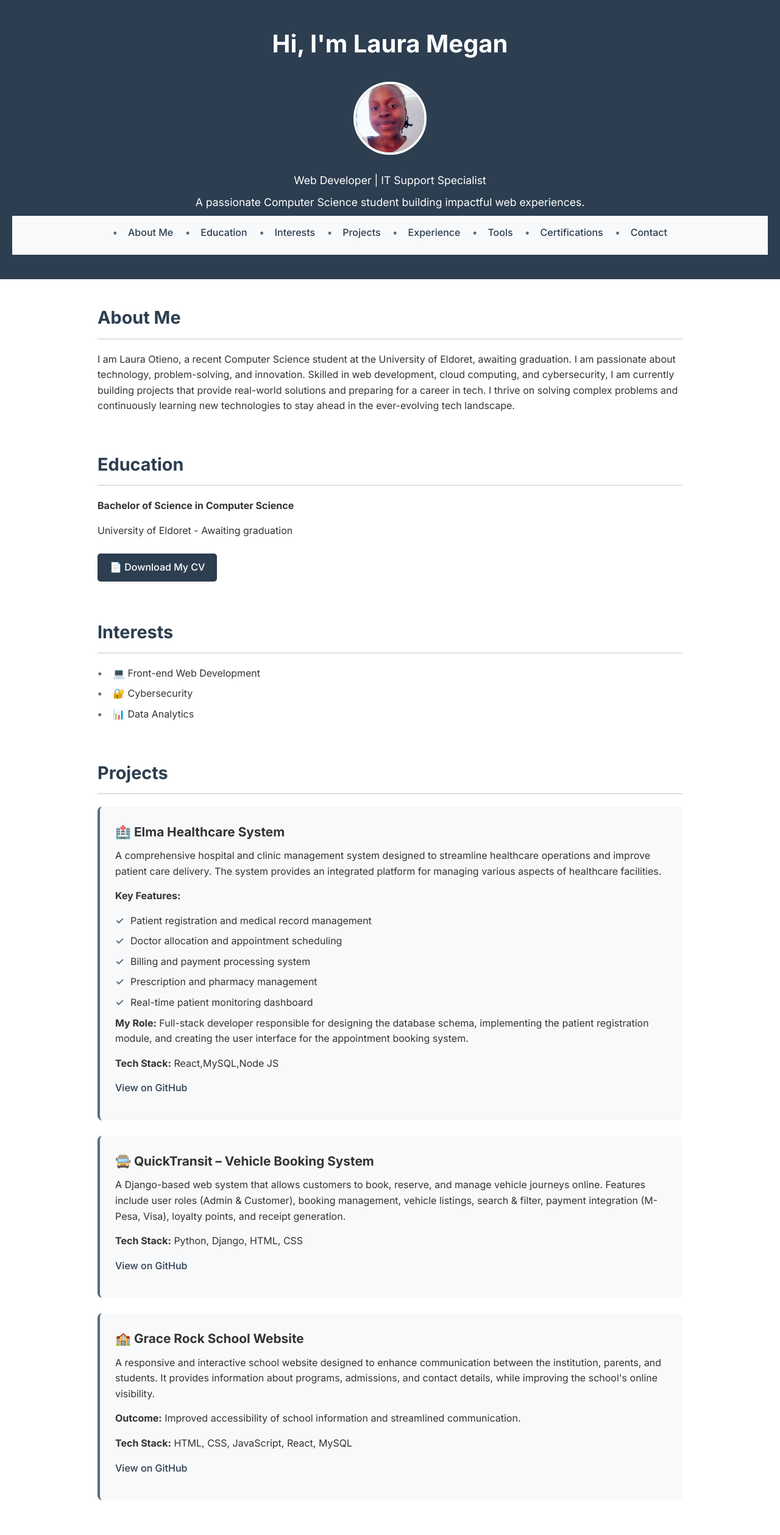
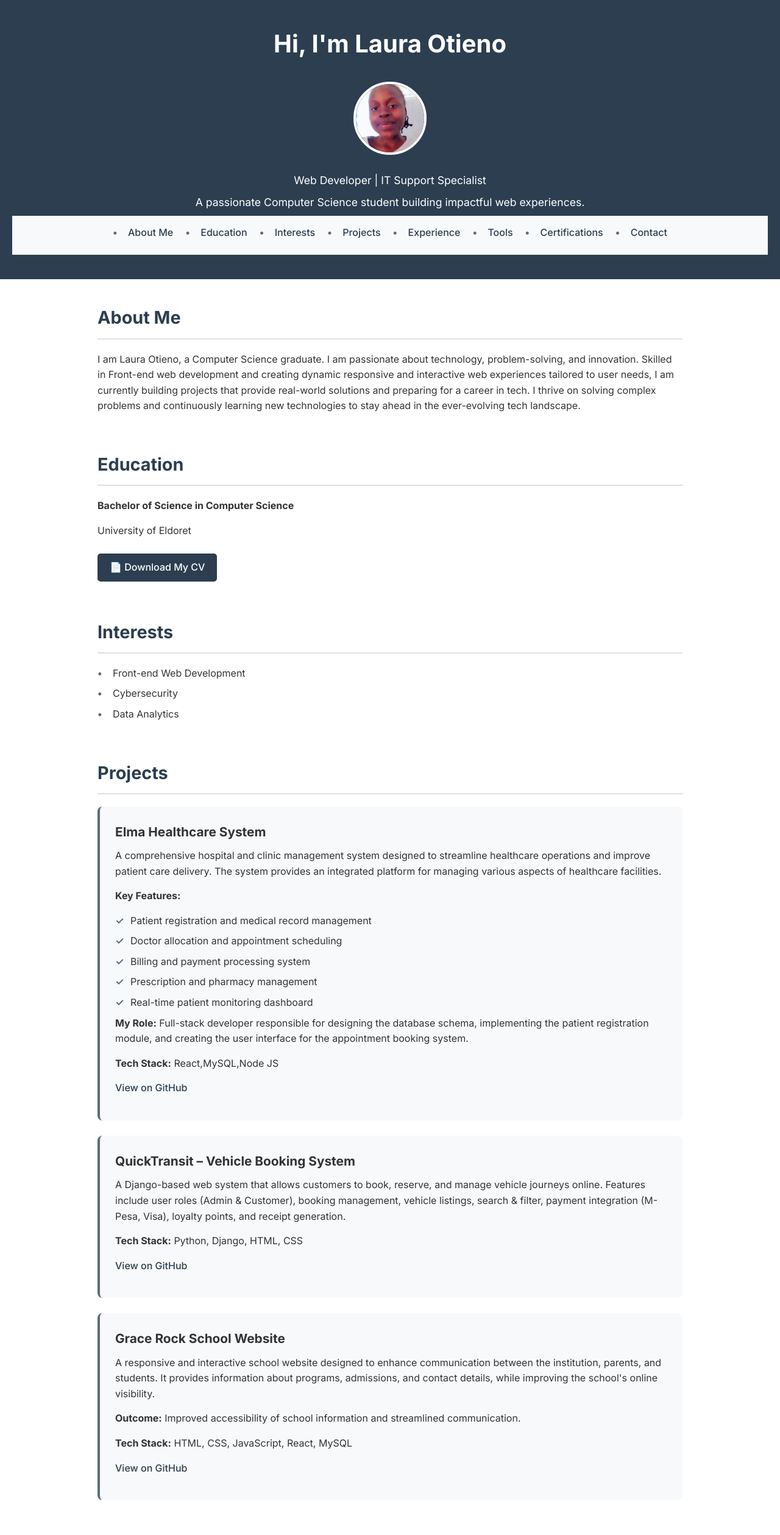
Before and after one commit to LauraOtieno/laura-portfolio, a plain HTML site: page index.html in a window 1280 px wide. Shown: the top 2518 px of the page at 61% size. Drawn offline with Linux system fonts and the light colour scheme.

```diff
--- a/index.html
+++ b/index.html
@@ -3,14 +3,14 @@
 <head>
   <meta charset="UTF-8">
   <meta name="viewport" content="width=device-width, initial-scale=1.0">
-  <title>Laura Megan | Portfolio</title>
+  <title>Laura Otieno| Portfolio</title>
   <link rel="stylesheet" href="style.css">
 </head>
 <body>
   <header>
     <div class="hero">
-      <h1>Hi, I'm Laura Megan</h1>
-      <img src="image.png" alt="Laura Megan" class="profile-img">
+      <h1>Hi, I'm Laura Otieno</h1>
+      <img src="image.png" alt="Laura Otieno" class="profile-img">
       <p>Web Developer | IT Support Specialist</p>
       <p>A passionate Computer Science student building impactful web experiences.</p>
     </div>
@@ -32,22 +32,22 @@
   <main>
     <section id="about">
       <h2>About Me</h2>
-      <p>I am Laura Otieno, a recent Computer Science student at the University of Eldoret, awaiting graduation. I am passionate about technology, problem-solving, and innovation. Skilled in web development, cloud computing, and cybersecurity, I am currently building projects that provide real-world solutions and preparing for a career in tech. I thrive on solving complex problems and continuously learning new technologies to stay ahead in the ever-evolving tech landscape.</p>
+      <p>I am Laura Otieno, a Computer Science graduate. I am passionate about technology, problem-solving, and innovation. Skilled in Front-end web development and creating dynamic responsive and interactive web experiences tailored to user needs, I am currently building projects that provide real-world solutions and preparing for a career in tech. I thrive on solving complex problems and continuously learning new technologies to stay ahead in the ever-evolving tech landscape.</p>
     </section>
 
     <section id="education">
       <h2>Education</h2>
       <p><strong>Bachelor of Science in Computer Science</strong></p>
-      <p>University of Eldoret - Awaiting graduation</p>
+      <p>University of Eldoret </p>
       <a href="Laura-Otieno CV (5).pdf" download class="btn">📄 Download My CV</a>
     </section>
 
     <section id="interests">
       <h2>Interests</h2>
       <ul>
-        <li>💻 Front-end Web Development</li>
-        <li>🔐 Cybersecurity</li>
-        <li>📊 Data Analytics</li>
+        <li>Front-end Web Development</li>
+        <li>Cybersecurity</li>
+        <li>Data Analytics</li>
       </ul>
     </section>
 
@@ -55,7 +55,7 @@
       <h2>Projects</h2>
 
       <div class="project">
-        <h3>🏥 Elma Healthcare System</h3>
+        <h3>Elma Healthcare System</h3>
         <p>A comprehensive hospital and clinic management system designed to streamline healthcare operations and improve patient care delivery. The system provides an integrated platform for managing various aspects of healthcare facilities.</p>
         <p><strong>Key Features:</strong></p>
         <ul>
@@ -71,14 +71,14 @@
       </div>
 
       <div class="project">
-        <h3>🚍 QuickTransit – Vehicle Booking System</h3>
+        <h3>QuickTransit – Vehicle Booking System</h3>
         <p>A Django-based web system that allows customers to book, reserve, and manage vehicle journeys online. Features include user roles (Admin & Customer), booking management, vehicle listings, search & filter, payment integration (M-Pesa, Visa), loyalty points, and receipt generation.</p>
         <p><strong>Tech Stack:</strong> Python, Django, HTML, CSS</p>
         <p><a href="https://github.com/LauraOtieno/QuickTransit" target="_blank">View on GitHub</a></p>
       </div>
 
       <div class="project">
-        <h3>🏫 Grace Rock School Website</h3>
+        <h3>Grace Rock School Website</h3>
         <p>A responsive and interactive school website designed to enhance communication between the institution, parents, and students. It provides information about programs, admissions, and contact details, while improving the school's online visibility.</p>
         <p><strong>Outcome:</strong> Improved accessibility of school information and streamlined communication.</p>
         <p><strong>Tech Stack:</strong> HTML, CSS, JavaScript, React, MySQL</p>
@@ -114,8 +114,8 @@
         <li>Full stack web Development - PLP Academy</li>
         <li>Cyber Threat Management - Cyber Shujaa Academy</li>
         <li>Virtual Assistant - ALX Academy</li>
-        <li>🛡️ Cybersecurity - Cisco Networking Academy</li>
-        <li>📈 Meta Marketing Analytics Specialization Certificate - Coursera</li>
+        <li>Cybersecurity - Cisco Networking Academy</li>
+        <li>Meta Marketing Analytics Specialization Certificate - Coursera</li>
       </ul>
     </section>
 
@@ -123,16 +123,16 @@
       <h2>Contact Me</h2>
       <div class="contact-flex">
         <form action="https://formspree.io/f/mzblljqe" method="POST" class="contact-form">
-          <label for="name">👤 Name:</label>
+          <label for="name">Name:</label>
           <input type="text" id="name" name="name" required>
 
-          <label for="email">📧 Email:</label>
+          <label for="email">Email:</label>
           <input type="email" id="email" name="_replyto" required>
 
-          <label for="message">💬 Message:</label>
+          <label for="message">Message:</label>
           <textarea id="message" name="message" rows="5" required></textarea>
 
-          <button type="submit">✉️ Send Message</button>
+          <button type="submit">Send Message</button>
         </form>
 
         <div class="contact-info">
@@ -147,7 +147,7 @@
   </main>
 
   <footer>
-    <p>© 2025 Laura Megan. All rights reserved.</p>
+    <p>© 2025 Laura Otieno. All rights reserved.</p>
      </footer>
 </body>
 </html>
```
Also changed, not shown: 1 other file.
